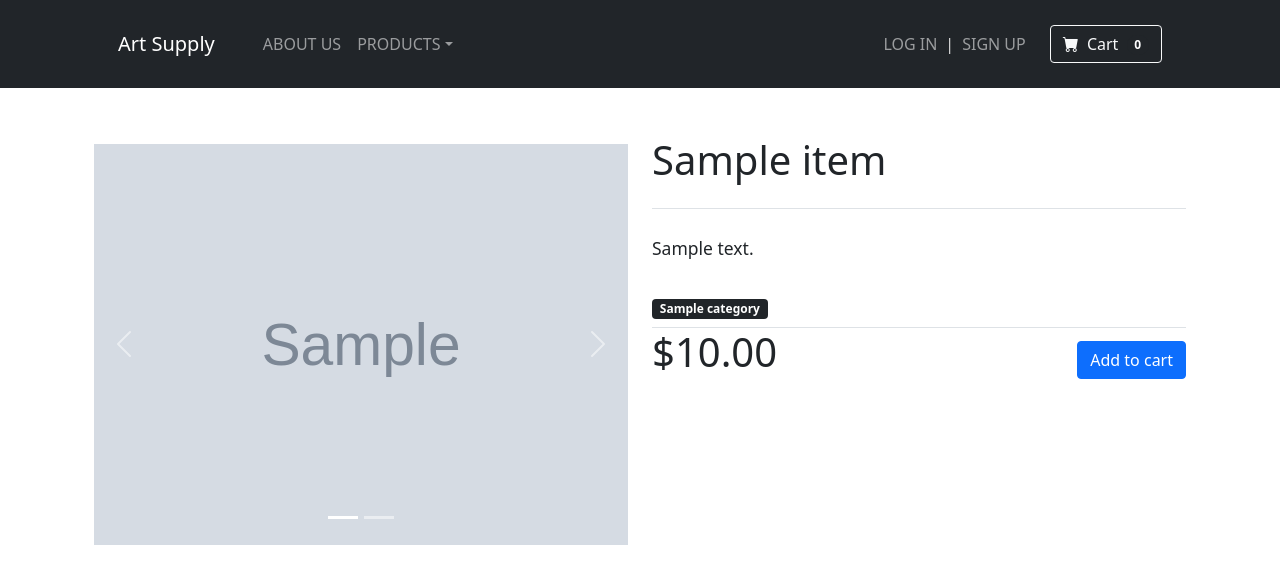
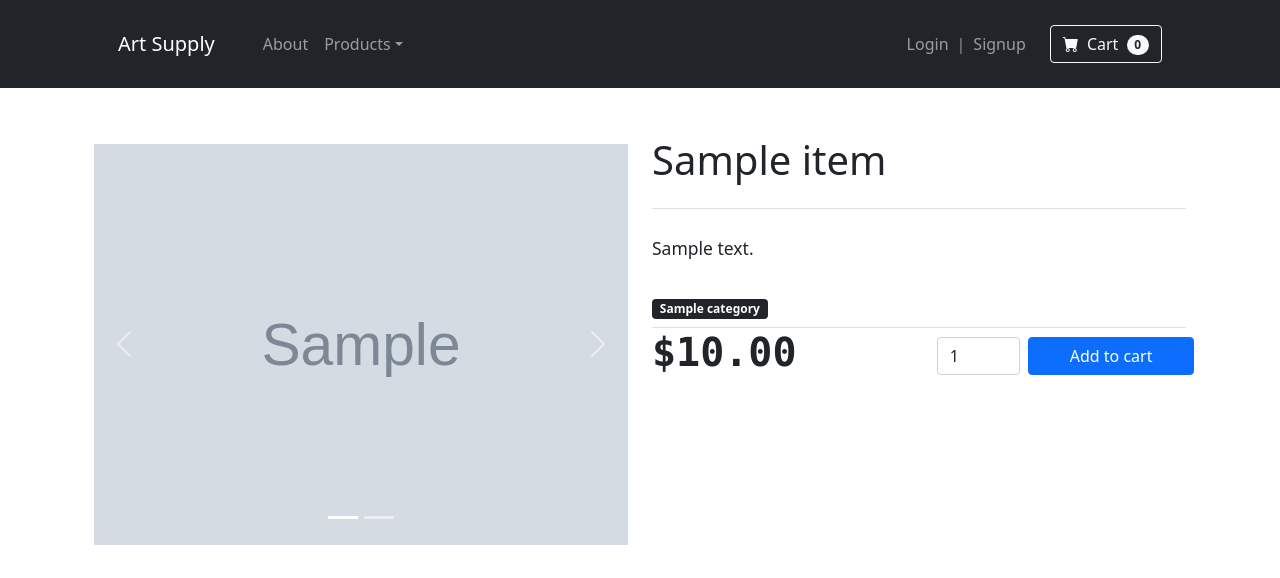
Before and after one commit to FlappySobhan/Art-Supply-Website, a Django app: page /products/1 in a window 1280 px wide. Shown: the top 578 px of the page. Run offline with Django 3.2, Linux system fonts and the light colour scheme; tables that the repository leaves empty hold one stand-in row (values such as "Sample post"); grey boxes marked "Sample" are stand-in pictures; some libraries are stand-ins or nearby versions.

Commit message:
Fixed issues

```diff
--- a/store/customers/forms.py
+++ b/store/customers/forms.py
@@ -43,4 +43,4 @@ class UserUpdateForm(UserChangeForm):
 class ProfileUpdateForm(forms.ModelForm):
     class Meta:
         model = Profile
-        fields = ('user', 'picture', 'is_deleted', 'wishlist')
+        fields = ('user', 'is_deleted', 'wishlist')
--- a/store/customers/models.py
+++ b/store/customers/models.py
@@ -4,7 +4,6 @@ from django.contrib.auth.models import AbstractBaseUser, PermissionsMixin
 from products.models import Item
 from .validators import phone_number_validator
 from .managers import UsersManager
-from django.utils.text import slugify
 from django.utils.translation import gettext_lazy as _
 
 class CustomUser(AbstractBaseUser, PermissionsMixin):
@@ -37,7 +36,6 @@ class Profile(BaseModel):
         verbose_name = _("Profile")
         verbose_name_plural = _("Profiles")
     user = models.OneToOneField(CustomUser,models.CASCADE, verbose_name=_('User'), related_name='profile')
-    picture = models.ImageField(_('Profile Picture'), default='profile-images/default.png', upload_to='profile-images')
     wishlist = models.ManyToManyField(Item, blank=True, verbose_name=_('Wishlist'))
 
     def __str__(self) -> str:
--- a/store/orders/admin.py
+++ b/store/orders/admin.py
@@ -1,5 +1,4 @@
 from django.contrib import admin
-from .models import Order, Coupon
+from .models import Order
 
 admin.site.register(Order)
-admin.site.register(Coupon)
--- a/store/templates/base.html
+++ b/store/templates/base.html
@@ -25,11 +25,11 @@
             <button class="navbar-toggler" type="button" data-bs-toggle="collapse" data-bs-target="#navbarSupportedContent" aria-controls="navbarSupportedContent" aria-expanded="false" aria-label="Toggle navigation"><span class="navbar-toggler-icon"></span></button>
             <div class="collapse navbar-collapse" id="navbarSupportedContent">
                 <ul class="navbar-nav me-auto mb-2 mb-lg-0 ms-lg-4">
-                    <li class="nav-item"><a class="nav-link" href="#footer">ABOUT US</a></li>
+                    <li class="nav-item"><a class="nav-link" href="#about">About</a></li>
                     <li class="nav-item dropdown">
-                        <a class="nav-link dropdown-toggle" id="navbarDropdown" href="#" role="button" data-bs-toggle="dropdown" aria-expanded="false">PRODUCTS</a>
-                        <ul class="dropdown-menu dropdown-menu-dark bg-dark border-0 p-0 pb-md-2" aria-labelledby="navbarDropdown">
-                            <li><a class="dropdown-item" href="{% url 'products-list' %}">ALL</a></li>
+                        <a class="nav-link dropdown-toggle" id="productsDropdown" role="button" data-bs-toggle="dropdown" aria-expanded="false">Products</a>
+                        <ul class="dropdown-menu dropdown-menu-dark bg-dark border-0 p-0 pb-md-2" aria-labelledby="productsDropdown">
+                            <li><a class="dropdown-item" href="{% url 'products-list' %}">All</a></li>
                             {% if categories %}
                             <li><hr class="dropdown-divider" /></li>
                             {% endif %}
@@ -46,32 +46,66 @@
                                 class="d-none d-lg-block" style="color: gainsboro;">|</span>
                         </li>
                         <li class="nav-item d-flex align-items-center">
-                            <a class="nav-link" href="{% url 'account_logout' %}">LOG OUT</a>
+                            <a class="nav-link" href="{% url 'account_logout' %}">Logout</a>
                         </li>
                         {% else %}
                         <li class="nav-item d-flex align-items-center">
-                            <a class="nav-link" href="{% url 'account_login' %}">LOG IN</a><span class="d-none d-lg-block"
-                                style="color: gainsboro;">|</span>
+                            <a class="nav-link" href="{% url 'account_login' %}">Login</a><span
+                             class="d-none d-lg-block text-white-50">|</span>
                         </li>
                         <li class="nav-item d-flex align-items-center">
-                            <a class="nav-link" href="{% url 'account_signup' %}">SIGN UP</a>
+                            <a class="nav-link" href="{% url 'account_signup' %}">Signup</a>
                         </li>
                         {% endif %}
                     </ul>
                 </div>
-                    <button class="btn btn-outline-light" id="cart-load">
+                    <button class="btn btn-outline-light"
+                     data-bs-toggle="offcanvas" data-bs-target="#cartSidebar" aria-controls="cartSidebar">
                         <i class="bi-cart-fill me-1"></i>
                         Cart
-                        <span class="badge bg-dark text-white ms-1 rounded-pill">{{ cart_counter|default:"0" }}</span>
+                        <span class="badge bg-light text-dark ms-1 rounded-pill">{{ cart_counter|default:"0" }}</span>
                     </button>
             </div>
         </div>
     </nav>
     <button id="toTopBtn" class="bi bi-arrow-up bg-dark text-light p-2 px-3 rounded border-0" title="Go to top"></button>
+
+    <div class="offcanvas offcanvas-end px-lg-3" data-bs-scroll="true" data-bs-backdrop="false"
+     tabindex="-1" id="cartSidebar" aria-labelledby="cartLabel">
+        <div class="offcanvas-header border-bottom">
+        <h5 id="cartLabel">Shopping Cart</h5>
+        <button type="button" class="btn-close text-reset" data-bs-dismiss="offcanvas" aria-label="Close"></button>
+        </div>
+        <div class="offcanvas-body">
+            <!-- cart items -->
+            <ul class="list-group list-group-flush">
+                <li class="list-group-item d-flex justify-content-between align-items-center">
+                    <figure class="figure mt-3" style="width: 30%;">
+                        <a href="#">
+                            <img src="/media/item-images/default.jpg" class="figure-img img-fluid rounded" alt="">
+                        </a>
+                      </figure>
+                    <div class="text-center">
+                        <h6 class="text-capitalize">Long name</h6>
+                        <p class="font-monospace"><small class="text-muted">1 x</small> $200</p>
+                    </div>
+                    <button href="" class="btn btn-light bi-x btn-sm border rounded-pill mb-2"
+                        style="border-color: rgba(0, 0, 0, 0.26)!important;"></button>
+                </li>
+                <li class="list-group-item d-flex justify-content-between fs-5">
+                    <p class="text-muted">Subotal:</p>
+                    <span class="fw-bolder font-monospace">$200.00</span>
+                </li>
+                <li class="list-group-item">
+                    <button class="btn btn-dark w-100 py-2 fw-bold mt-2">CHECKOUT</button>
+                </li>
+            </ul>
+        </div>
+    </div>
     {% block content %}
 
     {% endblock content %}
-    <footer id="footer" class="footer-10">
+    <footer id="about" class="footer-10">
 		<div class="container">
 			<div class="row mb-5 pb-3 g-0">
 				<div class="col-md-4 mb-md-0 mb-4 d-flex">
--- a/store/templates/cards.html
+++ b/store/templates/cards.html
@@ -17,7 +17,7 @@
                 {% if item.discount %}
                 <span class="text-muted text-decoration-line-through small">${{ item.price }}</span>
                 {% endif %}
-                ${{ item.final_price }}
+                <span>${{ item.final_price }}</span>
             </div>
         </div>
         <!-- Product actions-->
--- a/store/templates/products/products-detail.html
+++ b/store/templates/products/products-detail.html
@@ -64,7 +64,11 @@
             {% endif %}
             {% if product.stock < 3 %}
             <div class="text-end">
+                {% if product.stock == 0 %}
+                <span class="badge bg-danger">Out of stock</span>
+                {% else %}
                 <span class="badge bg-danger">Only {{product.stock}} left in stock</span>
+                {% endif %}
             </div>
             {% endif %}
         </div>
@@ -73,9 +77,29 @@
                 {% if product.discount %}
                 <span class="text-muted text-decoration-line-through">${{ product.price }}</span>
                 {% endif %}
-                <p class="display-6"><strong>${{ product.final_price }}</strong></p>
+                <p class="display-6 font-monospace fw-bold">${{ product.final_price }}</p>
             </div>
-            <div><button class="btn btn-primary">Add to cart</button></div>
+            <div class="d-flex mb-2">
+                {% if product.stock > 0 %}
+                <form action="" method="POST">
+                    {% csrf_token %}
+                    <div class="row g-3">
+                        {% if product.stock > 1 %}
+                        <div class="col-4"></div>
+                        <div class="col-3">
+                            <input class="form-control" type="number"
+                             name="quantity" value="1" min="1">
+                        </div>
+                        <button class="btn btn-primary col-5" type="submit">Add to cart</button>
+                        {% else %}
+                        <button class="btn btn-primary" type="submit">Add to cart</button>
+                        {% endif %}
+                    </div>
+                </form>
+                {% else %}
+                <button class="btn btn-primary" type="button" disabled>Add to cart</button>
+                {% endif %}
+            </div>
         </div>
     </div>
 </div>
```
Also changed, not shown: store/orders/models.py (+28 -11 lines).
